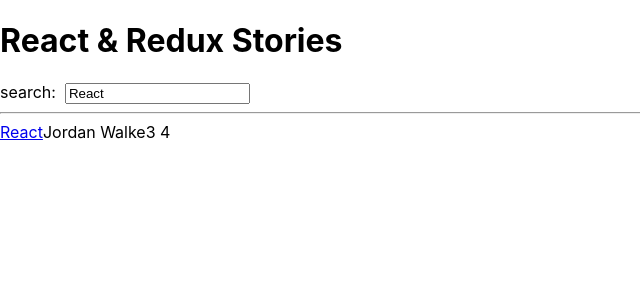
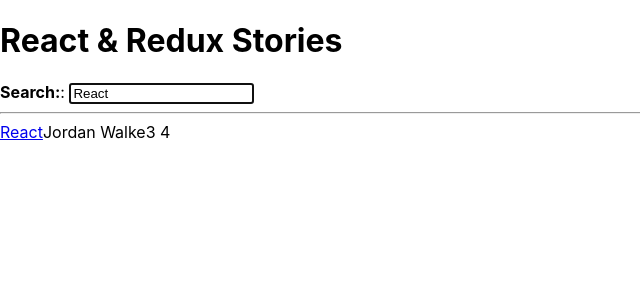
Before and after one commit to MaheswariSubburaj/react-test, a React (Create React App) app: page / in a window 1280 px wide. Shown: the top 300 px of the page, without its empty margins (0-640 px from the left). Built offline with nearby package versions, Linux system fonts and the light colour scheme.

Commit message:
Imperative.

```diff
--- a/src/App.js
+++ b/src/App.js
@@ -1,4 +1,4 @@
-import {useState, useEffect} from 'react';
+import React, {useState, useEffect} from 'react';
 
 const useSemiPersistance = (key, intialState) => {
   const [value, setValue] = useState(
@@ -34,12 +34,10 @@
 ];
 
 
-  const [searchTerm, setSearchTerm] = useSemiPersistance(
-    "search", "React");
-
-
+const [searchTerm, setSearchTerm] = useSemiPersistance("search", "React");
 
  console.log(searchTerm);
+
  const handleSearch = event => {
     setSearchTerm(event.target.value);
   };
@@ -54,29 +52,44 @@
 
       <InputWithLabel
         id="search"
-          label= "search"
         value={searchTerm}
+        isFocused
         onInputChange={handleSearch}
-          />
+      >
+        <strong>Search:</strong>
+      </InputWithLabel>
 
-        <hr/>
-
-        <List list = {searchedStories}/>
-
-
+      <hr />
+      <List list={searchedStories} />
       </>
     );
   };
 
-      const InputWithLabel = ({id, label, value, type, onInputChange}) => (
+      const InputWithLabel = ({
+        id,
+        value,
+        type = "text",
+        onInputChange,
+        isFocused,
+        children
+      }) => {
+        const inputRef = React.useRef();
+
+        useEffect(() => {
+          if (isFocused) {
+            inputRef.current.focus();
+          }
+        }, [isFocused]);
+
+        return (
           <div>
-            <label htmlFor={id}>{label}: </label>
+            <label htmlFor={id}>{children}:</label>
             &nbsp;
-            <input id={id} type={type}
+            <input ref={inputRef} id={id} type={type}
             value={value} onChange={onInputChange} />
-
           </div>
     );
+        };
 
       const List = ({list}) =>
          list.map(item => <Item key ={item.objectID} item={item}/>);
```
Lines whose indentation alone changed are shown as unchanged.
